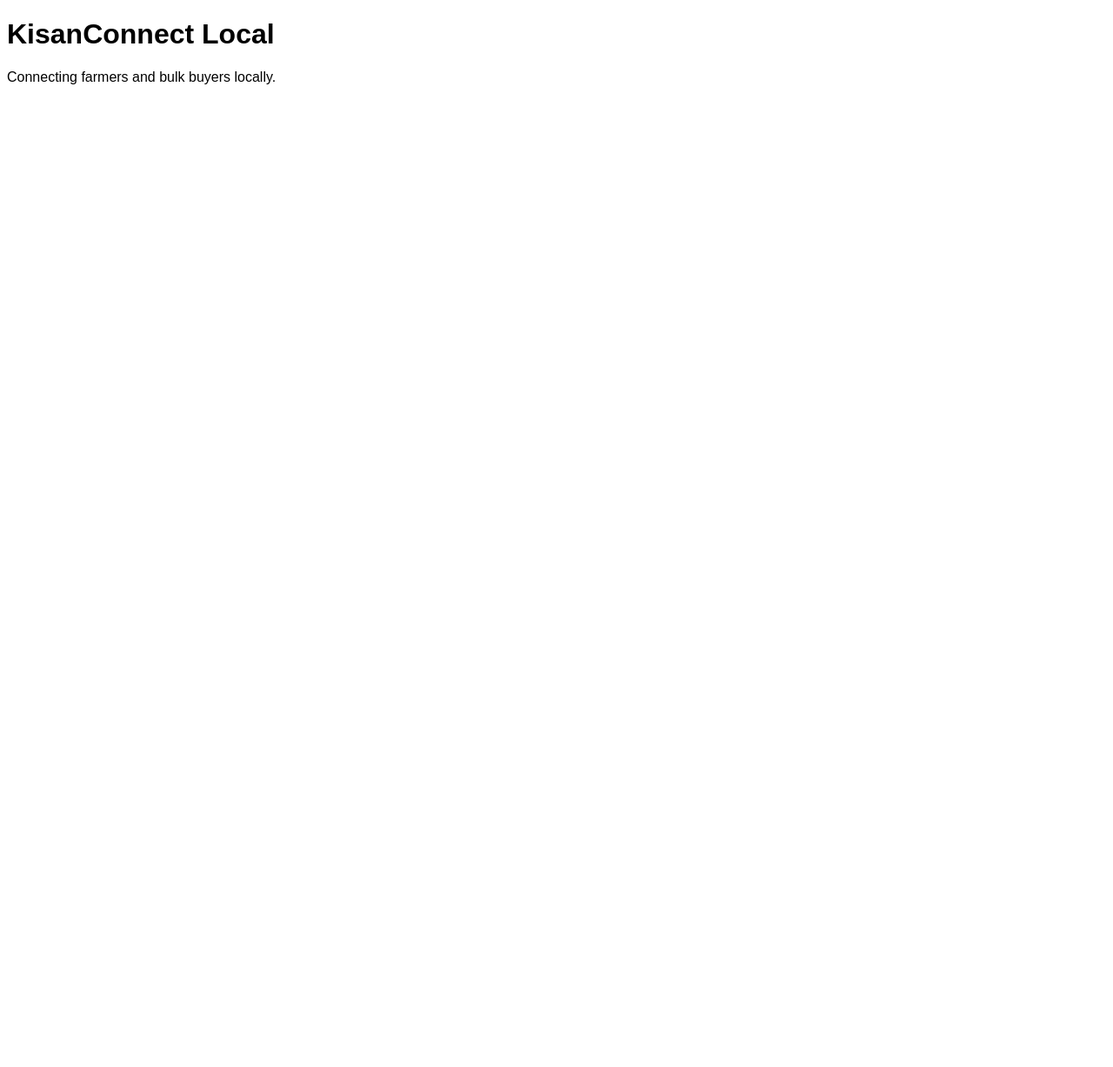
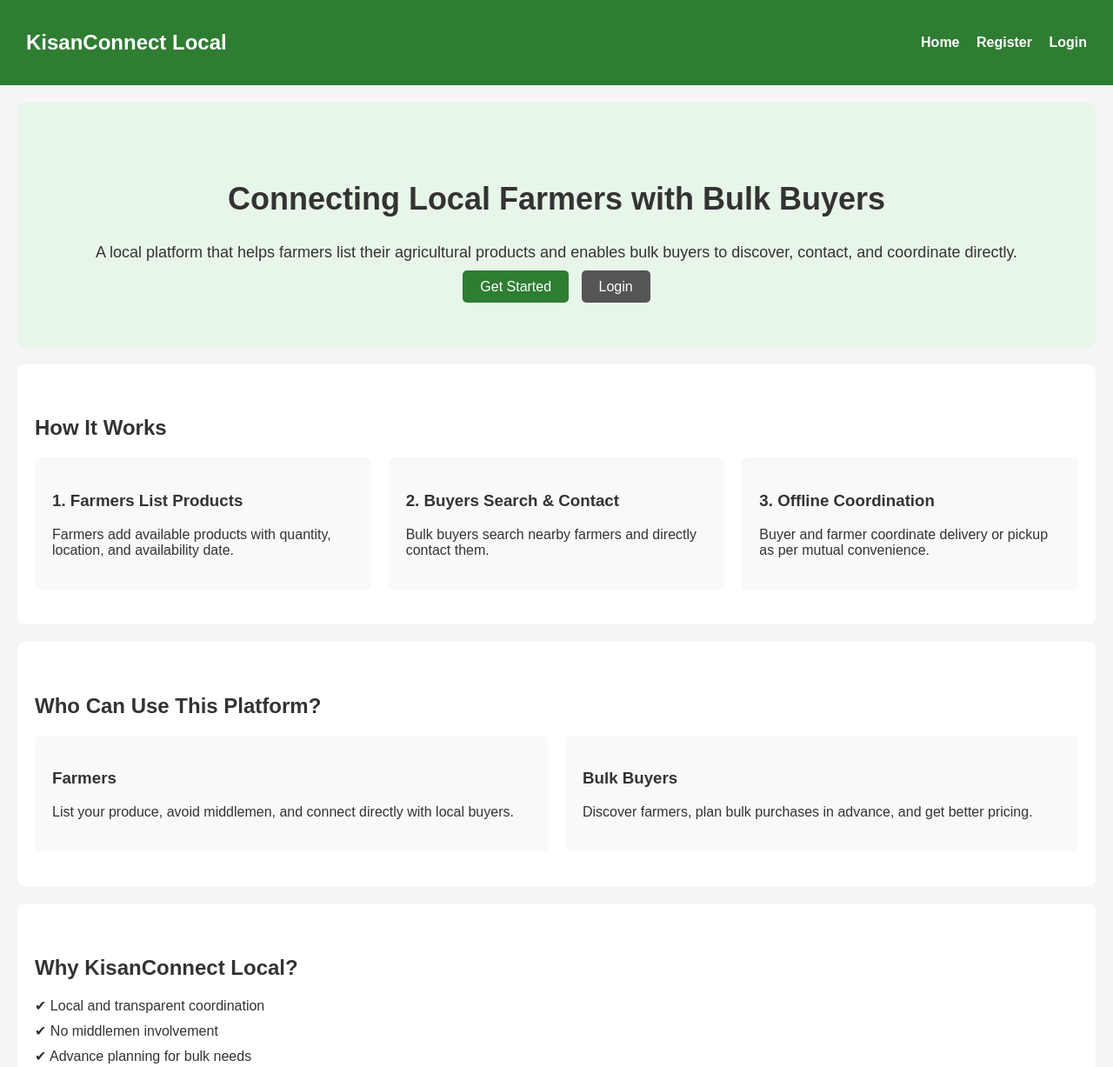
Before and after one commit to KrishnaKalyan7030/kisaanconnect-local, a plain HTML site: page index.html in a window 1280 px wide. Shown: the top 1227 px of the page at 87% size. Before the commit the page ends 800 px from the top, so only its background shows below. Drawn offline with Linux system fonts and the light colour scheme.

Commit message:
built homepage which describe project

```diff
--- a/css/style.css
+++ b/css/style.css
@@ -1,3 +1,93 @@
 body {
-  font-family: Arial, sans-serif;
+    margin: 0;
+    font-family: Arial, sans-serif;
+    background-color: #f5f5f5;
+    color: #333;
 }
+
+/* NAVBAR */
+.navbar {
+    background-color: #2e7d32;
+    color: white;
+    padding: 15px 30px;
+    display: flex;
+    justify-content: space-between;
+    align-items: center;
+}
+
+.navbar a {
+    color: white;
+    margin-left: 15px;
+    text-decoration: none;
+    font-weight: bold;
+}
+
+/* HERO */
+.hero {
+    background-color: #e8f5e9;
+    padding: 60px 20px;
+    text-align: center;
+}
+
+.hero h1 {
+    font-size: 36px;
+}
+
+.hero p {
+    font-size: 18px;
+    margin: 20px 0;
+}
+
+.btn {
+    background-color: #2e7d32;
+    color: white;
+    padding: 10px 20px;
+    text-decoration: none;
+    margin: 5px;
+    border-radius: 5px;
+}
+
+.btn.secondary {
+    background-color: #555;
+}
+
+/* SECTIONS */
+section {
+    padding: 40px 20px;
+    background-color: white;
+    margin: 20px;
+    border-radius: 8px;
+}
+
+.steps, .user-types {
+    display: flex;
+    gap: 20px;
+    flex-wrap: wrap;
+}
+
+.step, .user-box {
+    flex: 1;
+    min-width: 250px;
+    background-color: #f9f9f9;
+    padding: 20px;
+    border-radius: 6px;
+}
+
+/* WHY US */
+.why-us ul {
+    list-style: none;
+    padding: 0;
+}
+
+.why-us li {
+    margin: 10px 0;
+    font-size: 16px;
+}
+
+/* FOOTER */
+.footer {
+    text-align: center;
+    background-color: #2e7d32;
+    color: white;
+    padding: 15px;
+}
--- a/index.html
+++ b/index.html
@@ -1,11 +1,88 @@
 <!DOCTYPE html>
-<html>
+<html lang="en">
 <head>
-  <title>KisanConnect Local</title>
-  <link rel="stylesheet" href="css/style.css">
+    <meta charset="UTF-8">
+    <title>KisanConnect Local</title>
+    <link rel="stylesheet" href="css/style.css">
 </head>
 <body>
-  <h1>KisanConnect Local</h1>
-  <p>Connecting farmers and bulk buyers locally.</p>
+
+    <!-- HEADER -->
+    <header class="navbar">
+        <h2>KisanConnect Local</h2>
+        <nav>
+            <a href="index.html">Home</a>
+            <a href="register.html">Register</a>
+            <a href="login.html">Login</a>
+        </nav>
+    </header>
+
+    <!-- HERO SECTION -->
+    <section class="hero">
+        <h1>Connecting Local Farmers with Bulk Buyers</h1>
+        <p>
+            A local platform that helps farmers list their agricultural products
+            and enables bulk buyers to discover, contact, and coordinate directly.
+        </p>
+        <div class="hero-buttons">
+            <a href="register.html" class="btn">Get Started</a>
+            <a href="login.html" class="btn secondary">Login</a>
+        </div>
+    </section>
+
+    <!-- HOW IT WORKS -->
+    <section class="how-it-works">
+        <h2>How It Works</h2>
+        <div class="steps">
+            <div class="step">
+                <h3>1. Farmers List Products</h3>
+                <p>Farmers add available products with quantity, location, and availability date.</p>
+            </div>
+            <div class="step">
+                <h3>2. Buyers Search & Contact</h3>
+                <p>Bulk buyers search nearby farmers and directly contact them.</p>
+            </div>
+            <div class="step">
+                <h3>3. Offline Coordination</h3>
+                <p>Buyer and farmer coordinate delivery or pickup as per mutual convenience.</p>
+            </div>
+        </div>
+    </section>
+
+    <!-- USERS -->
+    <section class="users">
+        <h2>Who Can Use This Platform?</h2>
+        <div class="user-types">
+            <div class="user-box">
+                <h3>Farmers</h3>
+                <p>
+                    List your produce, avoid middlemen, and connect directly with local buyers.
+                </p>
+            </div>
+            <div class="user-box">
+                <h3>Bulk Buyers</h3>
+                <p>
+                    Discover farmers, plan bulk purchases in advance, and get better pricing.
+                </p>
+            </div>
+        </div>
+    </section>
+
+    <!-- WHY US -->
+    <section class="why-us">
+        <h2>Why KisanConnect Local?</h2>
+        <ul>
+            <li>✔ Local and transparent coordination</li>
+            <li>✔ No middlemen involvement</li>
+            <li>✔ Advance planning for bulk needs</li>
+            <li>✔ Simple and easy to use</li>
+        </ul>
+    </section>
+
+    <!-- FOOTER -->
+    <footer class="footer">
+        <p>© 2026 KisanConnect Local | Designed for local agricultural coordination</p>
+    </footer>
+
 </body>
 </html>
```
